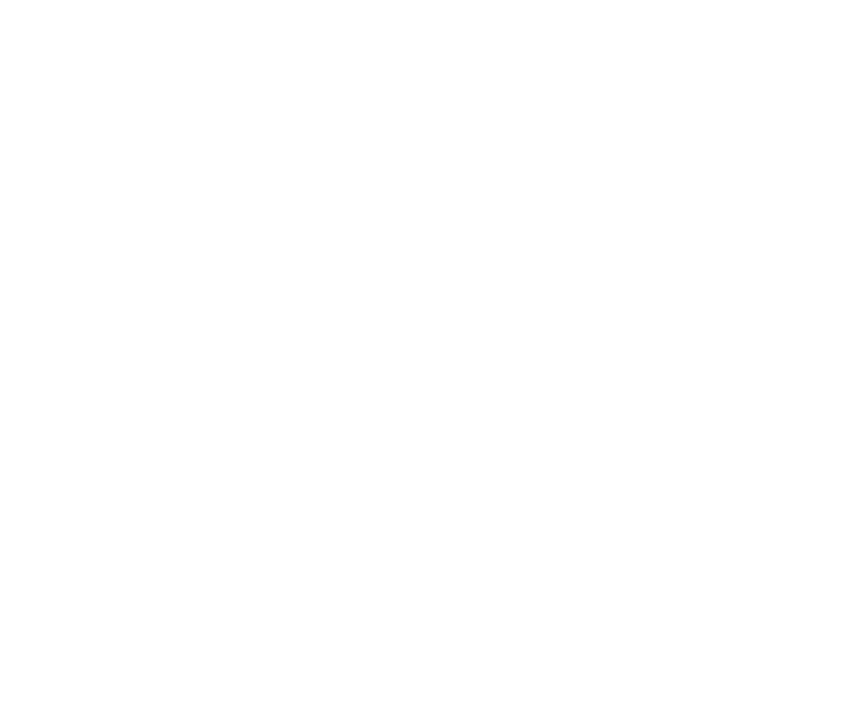
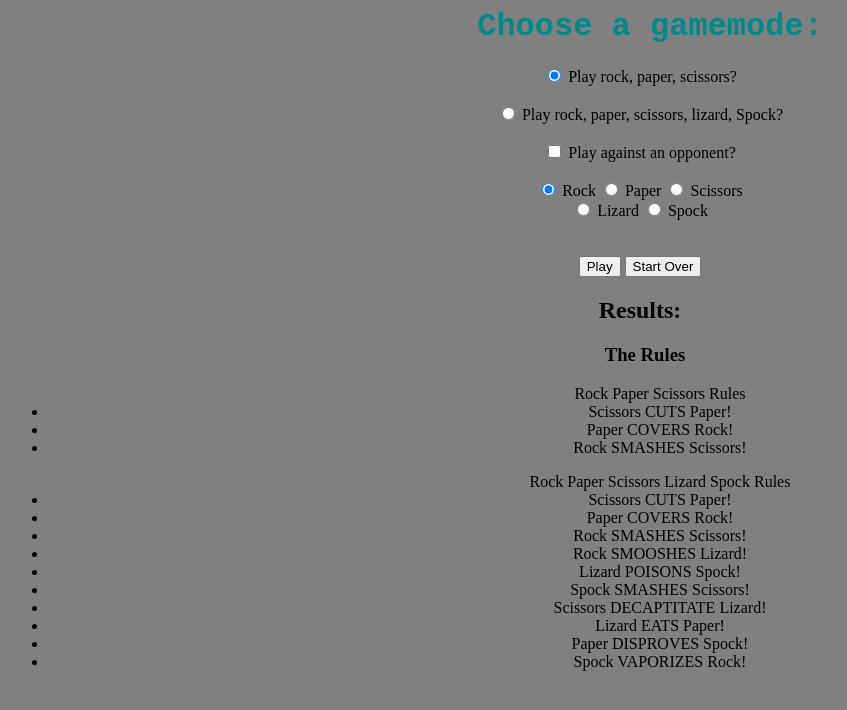
Before and after one commit to comp426-2023-spring/e02-jteisner, a website: page public/index.html in a window 1280 px wide. Shown: the whole page, without its empty margins (0-847 px from the left). Drawn offline with nearby package versions, Linux system fonts and the light colour scheme.

Commit message:
Add files via upload

```diff
--- a/public/index.html
+++ b/public/index.html
@@ -1,12 +1,77 @@
 <html>
     <head>
-        <title>Rock</title>
+        <meta charset="UTF-8">
+        <title>Rock Paper Scissors</title>
         <!-- Link to your script file(s) and CSS in here somewhere -->
+        <script src="./scripts.js"></script>
+        <script src="https://ajax.googleapis.com/ajax/libs/jquery/3.6.4/jquery.min.js"></script>
+        <link rel="stylesheet" href="styles.css">
     </head>
     <body>
+        <h1>Choose a gamemode:</h1>
+        <div id="gamemode" class="gamemode-format">
+            <input type="radio" name="game-choice" id="rps" value="rps" onclick="showHideShots()" checked>
+            <label for="rps">Play rock, paper, scissors?</label>
+			<br><br>
+			<input type="radio" id="rpsls" name="game-choice" value="rpsls" onclick="showHideShots()">
+			<label for="rpsls">Play rock, paper, scissors, lizard, Spock?</label>
+			<br><br>
+			<input type="checkbox" id="opponent" name="playtype" value="opponent" onclick="showHideShots()">
+			<label for="opponent">Play against an opponent?</label>
+			<br><br>
+        </div>
+        <div id="shots rps" class="rps-format">
+            <input type="radio" id="rock" name="shot" value="rock" checked="checked">
+			<label class="shots rps">Rock</label>
+			<input type="radio" id="paper" name="shot" value="paper">
+			<label class="shots rps">Paper</label>
+			<input type="radio" id="scissors" name="shot" value="scissors">
+			<label class="shots rps">Scissors</label>
+        </div>
+        <div id="shots rpls" class="rpsls-format">
+            <input type="radio" id="lizard" name="shot" value="lizard">
+			<label class="shots rpsls">Lizard</label>
+			<input type="radio" id="spock" name="shot" value="spock">
+			<label class="shots rpsls">Spock</label>
+        </div>
+        <br></br>
+        <div id="buttons">
+            <button type="button" id="play" onclick="playGame()">Play</button>
+            <button type="button" id="startover" onclick="startOver()">Start Over</button>
+        </div>
+        <div id="result" class="result.format">
+            <h2>Results:</h2>
+        </div>
+
+
+
+
+
 
     <!-- Your interface markup goes here -->
     <!-- For interface examples, look in the `/examples/` directory in the root of your starter code repo. -->
 
+    <div class="rules">
+        <h3 id="rulesblurb">The Rules</div>
+            <ul class="rpsinfo">
+                Rock Paper Scissors Rules
+                <li>Scissors CUTS Paper!</li>
+                <li>Paper COVERS Rock!</li>
+                <li>Rock SMASHES Scissors!</li>
+            </ul>
+            <ul class="rpsinfo">
+                Rock Paper Scissors Lizard Spock Rules
+                <li>Scissors CUTS Paper!</li>
+                <li>Paper COVERS Rock!</li>
+                <li>Rock SMASHES Scissors!</li>
+                <li>Rock SMOOSHES Lizard!</li>
+                <li>Lizard POISONS Spock!</li>
+                <li>Spock SMASHES Scissors!</li>
+                <li>Scissors DECAPTITATE Lizard!</li>
+                <li>Lizard EATS Paper!</li>
+                <li>Paper DISPROVES Spock!</li>
+                <li>Spock VAPORIZES Rock!</li>
+            </ul>
+        </div>
     </body>
 </html>
--- a/public/scripts.js
+++ b/public/scripts.js
@@ -1,3 +1,85 @@
 // If you would like to see some examples of similar code to make an interface interact with an API,
 // check out the coin-server example from a previous COMP 426 semester.
 // https://github.com/jdmar3/coinserver
+
+document.addEventListener('DOMContentLoaded', () => {
+    showHideShots();
+
+
+});
+
+async function playGame() {
+    $(".gamemode-format").hide()
+    $(".rps-format").hide();
+    $(".rpsls-format").hide();
+
+    shot = document.querySelector('input[type="radio"][name*="shot"]:checked').value;
+    console.log(shot);
+
+    let game_mode = document.getElementById("rps") ? "rps" : "rpsls";
+    let opponent = document.getElementById('opponent');
+    if (opponent.checked){
+        let response = await fetch(window.location.href + 'app/' + game + '/play' + shot);
+        let result = await response.json();
+        console.log(result);
+
+        let results = document.getElementById('results');
+        if (result.error){
+            results.innerHTML = result.error;
+        } else {
+            result_message.innerHTML = `<p>You: ${result.player}</p>
+                    <p>Your opponent: ${result.opponent}</p>
+                    <p>Result: You ${result.result.toUpperCase()}</p>`;
+        }
+    } else{
+        shot = 'rock'
+    }
+
+
+    //let rps_url = `${document.baseURI}/app/${game_mode}/play/${shot}/`;
+
+
+    // await fetch(rps_url)
+   //     .then(function(response) {
+    //        return response.json();
+    //    })
+    //    .then(function(result){
+    //        console.log(result);
+    //        let result_message = document.getElementById("result");
+   //         if (document.getElementById('opponent').checked){
+   //             result_message.innerHTML = `<p>You: ${result.player}</p>
+    //                <p>Your opponent: ${result.opponent}</p>
+    //                <p>Result: You ${result.result.toUpperCase()}</p>`;
+    //        }
+     //       else{
+   //             result_message.innerHTML = result.player.toUpperCase();
+//
+    //        }
+ //       });
+//}
+
+function startOver() {
+    location.reload()
+}
+
+function showHideShots() {
+    let rpsls_button = document.getElementById('rpsls');
+    let rps_button = document.getElementById("rps");
+    let opponentCheckBox = document.getElementById('opponent');
+
+    if(opponentCheckBox.checked){
+        if(rpsls_button.checked){
+            $(".rps-format").show();
+            $(".rpsls-format").show();
+        }
+        if(rps_button.checked){
+            $(".rps-format").show();
+            $(".rpsls-format").hide();
+        }
+    }
+    else{
+        $(".rps-format").hide();
+        $(".rpsls-format").hide();
+    }
+
+}
--- a/public/styles.css
+++ b/public/styles.css
@@ -1,8 +1,26 @@
 body {
+    background-color: gray;
+    text-align: center;
+    align-items: center;
 }
 
 h1 {
+    text-align: center;
+    margin-left: 20px;
+    font-family: 'Courier New', Courier, monospace;
+    color:darkcyan;
 }
 
 p {
+    font-family: 'Courier New', Courier, monospace;
+    color:darkcyan;
 }
+.rules{
+    vertical-align: top;
+}
+#rulesblurb{
+    margin-left: 10px;
+}
+#rpsinfo{
+    vertical-align: top;
+}
```
Also changed, not shown: rpsls.js (added, +45 -0 lines), server.js (+40 -1 lines).
